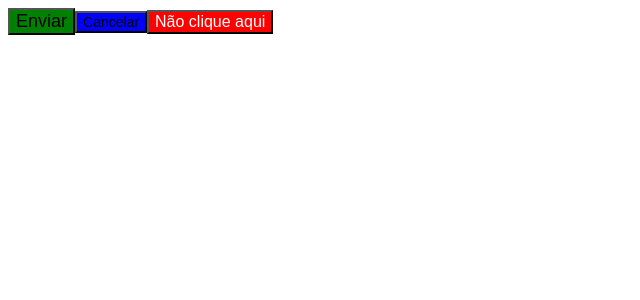
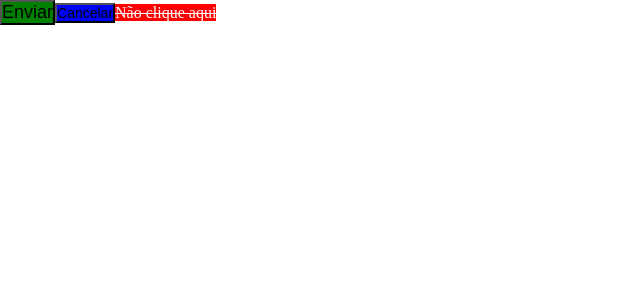
Before and after one commit to jgustavo7/Portifolio_React, a React (Create React App) app: page / in a window 1280 px wide. Shown: the top 300 px of the page, without its empty margins (0-640 px from the left). Built offline with nearby package versions, Linux system fonts and the light colour scheme.

Commit message:
configurando ambiente

```diff
--- a/src/App.tsx
+++ b/src/App.tsx
@@ -1,7 +1,13 @@
 import Teste from './Teste'
+import EstiloGlobal from './styles'
 
 function App() {
-  return <Teste />
+  return (
+    <>
+      <EstiloGlobal />
+      <Teste />
+    </>
+  )
 }
 
 export default App
--- a/src/Teste.tsx
+++ b/src/Teste.tsx
@@ -13,18 +13,24 @@ const Botao = styled.button<BotaoProps>`
 const BotaoPerigo = styled(Botao)`
   background-color: red;
   color: #fff;
+
+  span {
+    text-decoration: line-through;
+  }
 `
 
 function Teste() {
   return (
     <>
-    <Botao fontSize="18px" principal>
-      Enviar
+      <Botao fontSize="18px" principal>
+        Enviar
       </Botao>
-    <Botao fontSize="14px" principal={false}>
-      Cancelar
-    </Botao>
-    <BotaoPerigo principal>Não clique aqui</BotaoPerigo>
+      <Botao fontSize="14px" principal={false}>
+        Cancelar
+      </Botao>
+      <BotaoPerigo as="a" principal>
+        <span>Não clique aqui</span>
+      </BotaoPerigo>
     </>
   )
 }
--- /dev/null
+++ b/src/styles.ts
@@ -0,0 +1,11 @@
+import { create } from 'domain'
+import { createGlobalStyle } from 'styled-components'
+
+const EstiloGlobal = createGlobalStyle`
+  * {
+    margin: 0;
+    padding: 0;
+  }
+`
+
+export default EstiloGlobal
```
